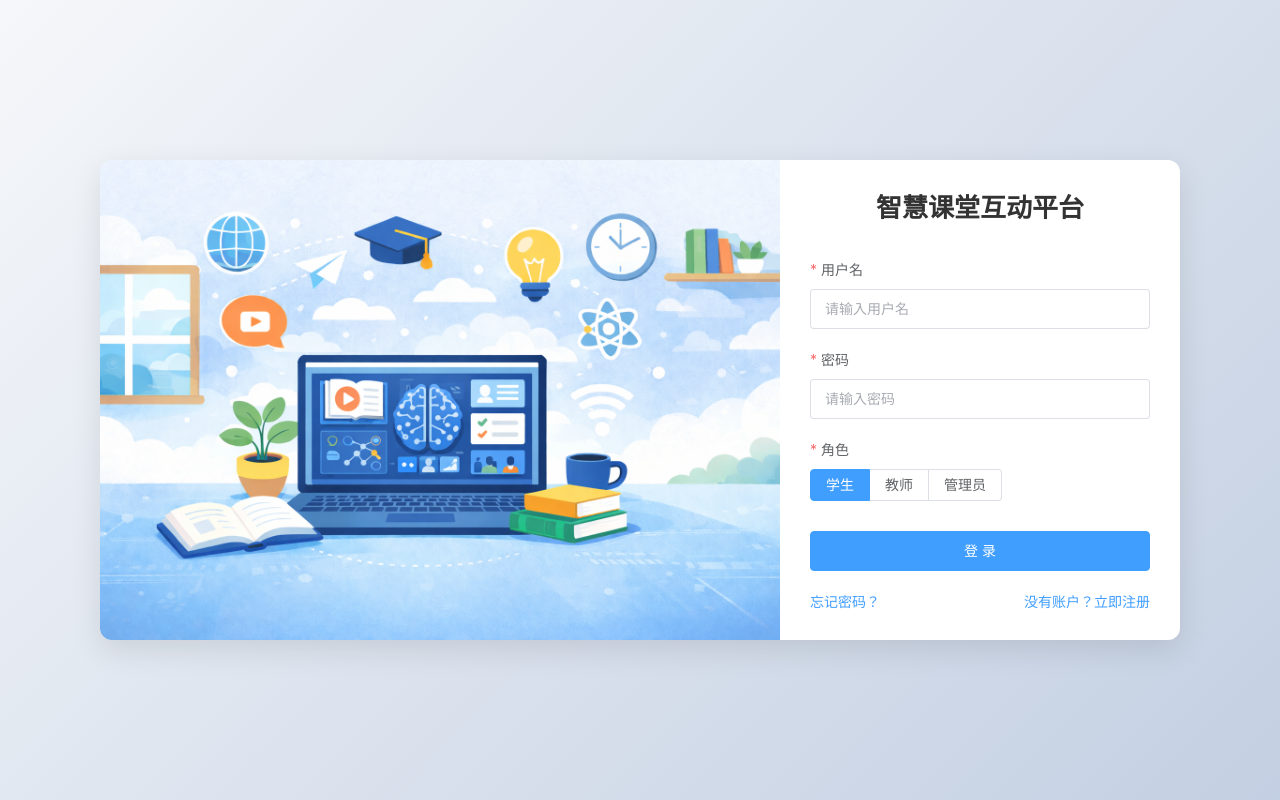
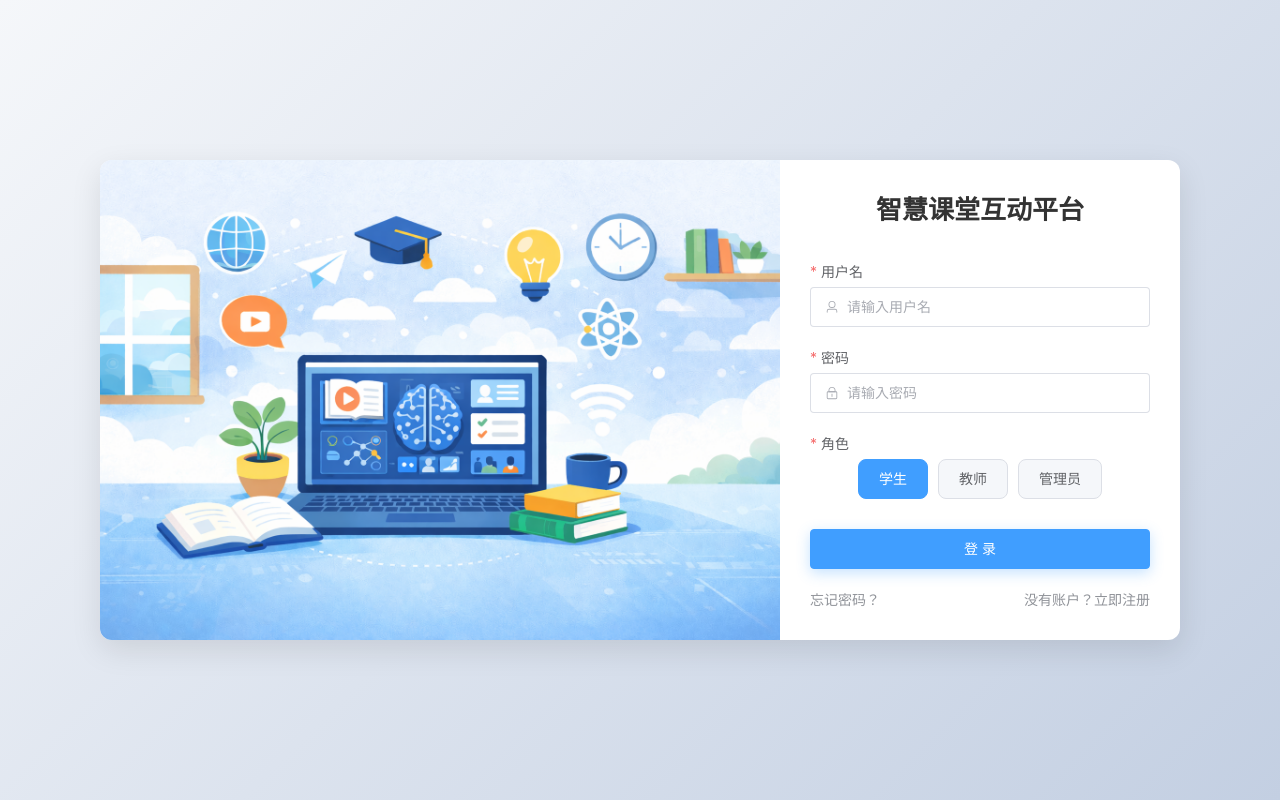
Before and after one commit to Keke2004/iclass, a Vue app in the folder frontend/: page /login in a window 1280 px wide. Built offline with nearby package versions, Linux system fonts and the light colour scheme.

Commit message:
update the file

```diff
--- a/frontend/src/views/LoginView.vue
+++ b/frontend/src/views/LoginView.vue
@@ -13,7 +13,12 @@
           class="login-form"
         >
           <el-form-item label="用户名" prop="username">
-            <el-input v-model="loginForm.username" placeholder="请输入用户名" size="large" />
+            <el-input
+              v-model="loginForm.username"
+              placeholder="请输入用户名"
+              size="large"
+              :prefix-icon="User"
+            />
           </el-form-item>
           <el-form-item label="密码" prop="password">
             <el-input
@@ -22,6 +27,7 @@
               placeholder="请输入密码"
               show-password
               size="large"
+              :prefix-icon="Lock"
             />
           </el-form-item>
           <el-form-item label="角色" prop="role">
@@ -48,6 +54,7 @@
 
 <script setup lang="ts">
 import { ref, reactive } from 'vue';
+import { User, Lock } from '@element-plus/icons-vue';
 import { useRouter } from 'vue-router';
 import type { FormInstance, FormRules } from 'element-plus';
 import { ElMessage } from 'element-plus';
@@ -188,17 +195,71 @@ const handleLogin = async () => {
 .login-button {
   width: 100%;
   margin-top: 10px;
+  transition: all 0.3s ease;
+  box-shadow: 0 4px 14px rgba(64, 158, 255, 0.3);
 }
 
+.login-button:hover {
+  opacity: 0.9;
+}
+
+/* 优化角色选择按钮样式 */
 .role-radio-group {
   display: flex;
-  justify-content: flex-start; /* Align to the left */
+  width: 100%;
+  justify-content: center;
+  gap: 10px; /* 增加按钮之间的间距 */
+}
+
+.role-radio-group :deep(.el-radio-button__inner) {
+  border-radius: 8px !important; /* 使用 !important 确保覆盖默认样式 */
+  border: 1px solid #dcdfe6;
+  padding: 12px 20px;
+  font-size: 14px;
+  transition: all 0.3s ease;
+  background-color: #f5f7fa;
+  color: #606266;
+}
+
+.role-radio-group :deep(.el-radio-button__original-radio:checked + .el-radio-button__inner) {
+  background-color: #409eff;
+  border-color: #409eff;
+  color: #ffffff;
+  box-shadow: none; /* 移除 Element Plus 的默认阴影 */
+}
+
+.role-radio-group :deep(.el-radio-button:hover:not(.is-active) .el-radio-button__inner) {
+  color: #409eff;
+}
+
+.login-form :deep(.el-form-item__label) {
+  color: #606266;
+  font-weight: 500;
+  margin-bottom: 4px !important;
+}
+
+.login-form :deep(.el-input__wrapper) {
+  transition: border-color 0.3s ease;
+}
+
+.login-form :deep(.el-input__wrapper:hover) {
+  border-color: #409eff;
 }
 
 .extra-links {
   display: flex;
   justify-content: space-between;
   margin-top: 15px;
-  font-size: 14px;
+  font-size: 13px;
+}
+
+.extra-links .el-link {
+  color: #909399;
+  font-weight: 500;
+  transition: color 0.3s ease;
+}
+
+.extra-links .el-link:hover {
+  color: #409eff;
 }
 </style>
--- a/frontend/src/views/common/AnnouncementManager.vue
+++ b/frontend/src/views/common/AnnouncementManager.vue
@@ -1,7 +1,7 @@
 <template>
   <div class="announcement-manager">
     <div class="header">
-      <h1>课程公告</h1>
+      <h1 class="page-title">课程公告</h1>
       <el-button v-if="isTeacher" type="primary" @click="openAddDialog">发布新公告</el-button>
     </div>
 
@@ -167,6 +167,10 @@ onMounted(() => {
 </script>
 
 <style scoped>
+.page-title {
+  font-size: 24px;
+  font-weight: bold;
+}
 .announcement-manager {
   padding: 20px;
   display: flex;
--- a/frontend/src/views/common/CourseMaterialManager.vue
+++ b/frontend/src/views/common/CourseMaterialManager.vue
@@ -1,6 +1,8 @@
 <template>
   <div class="course-material-manager">
     <div class="toolbar">
+      <h1 class="page-title">课程资料</h1>
+      <div class="controls">
         <div>
           <el-button type="primary" @click="handleUpload" v-if="isTeacher">上传文件</el-button>
           <el-button type="success" @click="downloadAll" v-if="selectedMaterials.length > 0">全部下载</el-button>
@@ -18,6 +20,7 @@
             <el-button @click="fetchMaterials"><el-icon><Search /></el-icon></el-button>
           </template>
         </el-input>
+      </div>
     </div>
 
     <el-table :data="materials" v-loading="loading" class="material-table" @selection-change="handleSelectionChange">
@@ -293,7 +296,18 @@ onMounted(fetchMaterials);
 .toolbar {
   display: flex;
   justify-content: space-between;
+  align-items: center;
   margin-bottom: 20px;
+}
+.page-title {
+  font-size: 24px;
+  font-weight: bold;
+  margin: 0;
+}
+.controls {
+  display: flex;
+  align-items: center;
+  gap: 1rem;
 }
 .search-input {
   width: 300px;
--- a/frontend/src/views/common/FeedbackManager.vue
+++ b/frontend/src/views/common/FeedbackManager.vue
@@ -1,7 +1,7 @@
 <template>
   <div class="feedback-manager">
     <div class="header">
-      <h1>教学反馈</h1>
+      <h1 class="page-title">教学反馈</h1>
       <el-button v-if="isTeacher" type="primary" @click="createQuestionnaire">创建新反馈</el-button>
     </div>
 
@@ -64,6 +64,10 @@ onMounted(fetchQuestionnaires);
 </script>
 
 <style scoped>
+.page-title {
+  font-size: 24px;
+  font-weight: bold;
+}
 .feedback-manager {
   padding: 20px;
 }
--- a/frontend/src/views/common/MemberManager.vue
+++ b/frontend/src/views/common/MemberManager.vue
@@ -1,6 +1,6 @@
 <template>
   <div class="member-manager">
-    <h1>课程成员</h1>
+    <h1 class="page-title">课程成员</h1>
 
     <el-card class="box-card">
       <template #header>
@@ -137,6 +137,11 @@ onMounted(() => {
 </script>
 
 <style scoped>
+.page-title {
+  font-size: 24px;
+  font-weight: bold;
+  margin-bottom: 20px;
+}
 .member-manager {
   padding: 20px;
 }
--- a/frontend/src/views/common/TaskManager.vue
+++ b/frontend/src/views/common/TaskManager.vue
@@ -1,7 +1,7 @@
 <template>
   <div class="task-manager">
     <div class="header">
-      <h1>任务列表</h1>
+      <h1 class="page-title">任务列表</h1>
       <div v-if="isTeacher">
         <el-button @click="showCreateCheckinDialog = true" type="primary">发起签到</el-button>
         <el-button @click="handleCreateRandomQuestion" type="success">发起提问</el-button>
@@ -264,6 +264,10 @@ onMounted(() => {
 </script>
 
 <style scoped>
+.page-title {
+  font-size: 24px;
+  font-weight: bold;
+}
 .task-manager {
   padding: 20px;
 }
```
Lines whose indentation alone changed are shown as unchanged.
